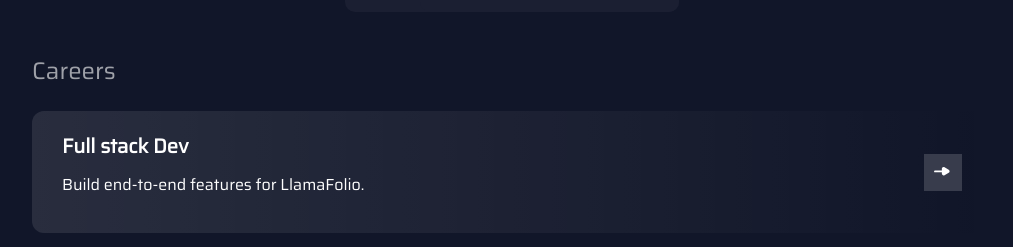
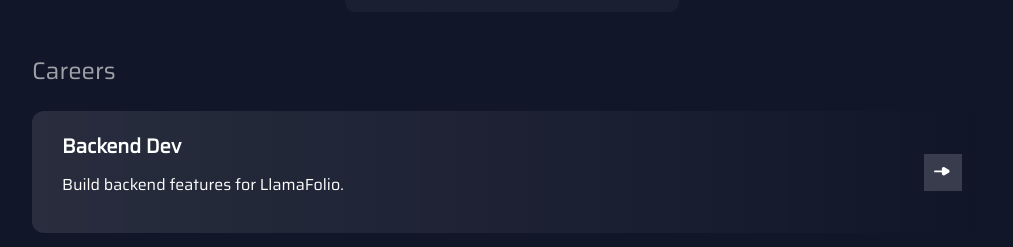
Before and after one commit to DefiLlama/llama-corp, a Next.js app: page / in a window 1280 px wide. Shown: the part 2040-2287 px from the top of the page, without its empty margins (128-1141 px from the left). Built offline with nearby package versions, Linux system fonts and the light colour scheme.

Commit message:
update careers

```diff
--- a/data/careers.js
+++ b/data/careers.js
@@ -1,12 +1,12 @@
 const jobs = [
   {
-    slug: "llamafolio-full-stack-dev",
-    title: "Full stack Dev",
+    slug: "llamafolio-backend-dev",
+    title: "Backend Dev",
     project: "LlamaFolio",
-    description: "Build end-to-end features for LlamaFolio.",
+    description: "Build backend features for LlamaFolio.",
     content: `
           <section>
-            <h1>Full stack Developer</h1>
+            <h1>Backend Developer</h1>
             <p>
               Build a transparent and open source DeFi portfolio dashboard. Salary ~$50k per year and up based on experience.
             </p>
@@ -17,11 +17,9 @@
             <p>
               Stack:
               <ul>
-                <li>React</li>
-                <li>NextJS</li>
-                <li>Serverless/AWS</li>
-                <li>NodeJS</li>
-                <li>ethers js</li>
+                <li>NodeJS / Typescript</li>
+                <li>Serverless Framework / AWS</li>
+                <li>Postgres</li>
                 <li>Nice to have: experience building dApps</li>
               </ul>
             </p>
```
